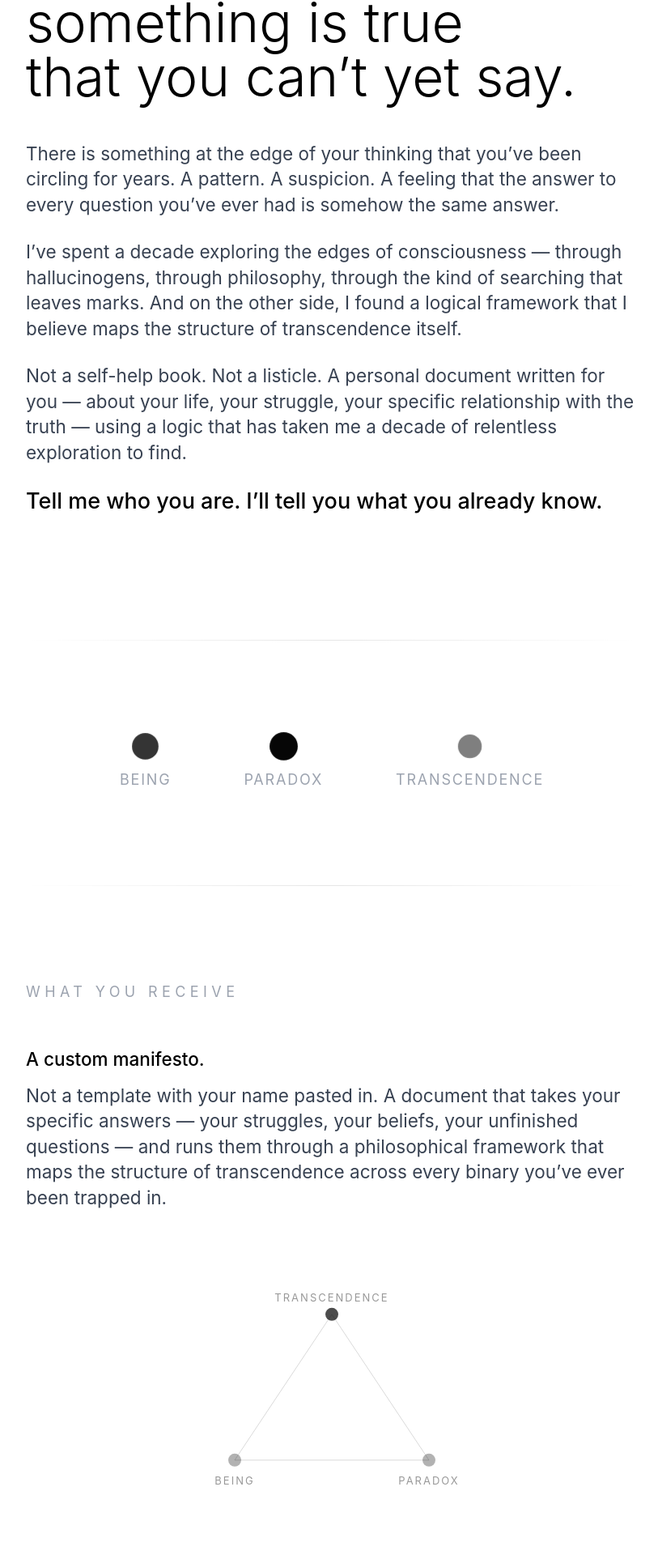
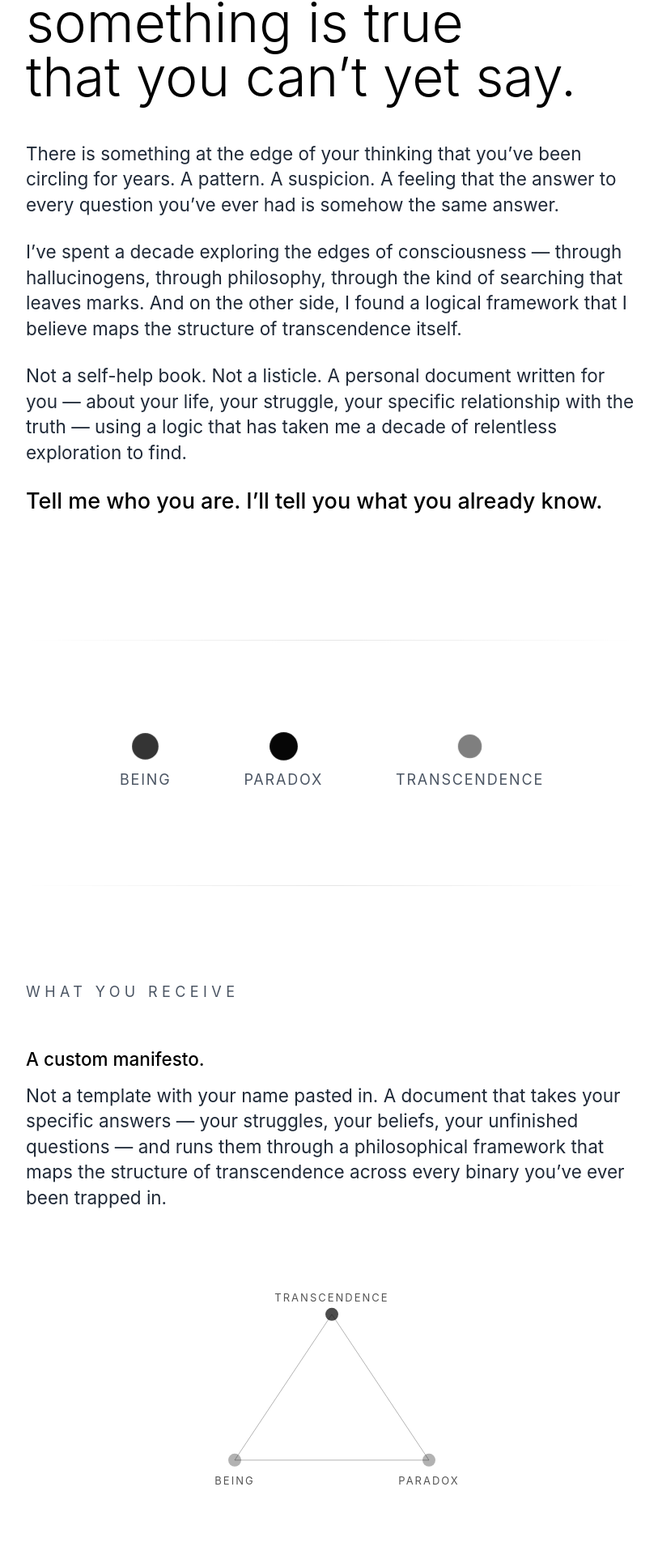
Before and after one commit to Daniel-Edmondson/eden-manifesto, a Next.js app: page / in a window 1280 px wide. Shown: the part 290-2210 px from the top of the page at 81% size, without its empty margins (230-1043 px from the left). Built offline with nearby package versions, Linux system fonts and the light colour scheme.

Commit message:
Darken all faded text

```diff
--- a/app/page.js
+++ b/app/page.js
@@ -8,15 +8,15 @@ function TriadDots({ className = '' }) {
     <div className={`flex items-center justify-center gap-12 md:gap-20 ${className}`}>
       <div className="flex flex-col items-center gap-3">
         <div className="w-5 h-5 md:w-6 md:h-6 rounded-full bg-black triad-dot-1" />
-        <span className="text-sm md:text-base tracking-widest uppercase text-gray-400">Being</span>
+        <span className="text-sm md:text-base tracking-widest uppercase text-gray-600">Being</span>
       </div>
       <div className="flex flex-col items-center gap-3">
         <div className="w-5 h-5 md:w-6 md:h-6 rounded-full bg-black triad-dot-2" />
-        <span className="text-sm md:text-base tracking-widest uppercase text-gray-400">Paradox</span>
+        <span className="text-sm md:text-base tracking-widest uppercase text-gray-600">Paradox</span>
       </div>
       <div className="flex flex-col items-center gap-3">
         <div className="w-5 h-5 md:w-6 md:h-6 rounded-full bg-black triad-dot-3" />
-        <span className="text-sm md:text-base tracking-widest uppercase text-gray-400">Transcendence</span>
+        <span className="text-sm md:text-base tracking-widest uppercase text-gray-600">Transcendence</span>
       </div>
     </div>
   );
@@ -61,7 +61,7 @@ export default function Home() {
       {/* Hero */}
       <section className="relative flex-1 flex items-center justify-center px-6 py-20 md:py-32">
         <div className="max-w-2xl relative z-10">
-          <p className="text-sm md:text-base tracking-[0.3em] uppercase text-gray-400 mb-10 animate-fade-in">
+          <p className="text-sm md:text-base tracking-[0.3em] uppercase text-gray-600 mb-10 animate-fade-in">
             The Eden Project
           </p>
 
@@ -71,7 +71,7 @@ export default function Home() {
             that you can&rsquo;t yet say.
           </h1>
 
-          <div className="space-y-6 text-xl md:text-xl text-gray-700 leading-relaxed animate-fade-in-delay-2">
+          <div className="space-y-6 text-xl md:text-xl text-gray-800 leading-relaxed animate-fade-in-delay-2">
             <p>
               There is something at the edge of your thinking that you&rsquo;ve
               been circling for years. A pattern. A suspicion. A feeling that
@@ -113,11 +113,11 @@ export default function Home() {
       {/* What You Get */}
       <section className="px-6 py-20 md:py-24">
         <div className="max-w-2xl mx-auto">
-          <h2 className="text-sm md:text-base tracking-[0.3em] uppercase text-gray-400 mb-12">
+          <h2 className="text-sm md:text-base tracking-[0.3em] uppercase text-gray-600 mb-12">
             What you receive
           </h2>
 
-          <div className="space-y-10 text-gray-700">
+          <div className="space-y-10 text-gray-800">
             <div>
               <p className="text-black text-lg md:text-xl font-medium mb-3">A custom manifesto.</p>
               <p className="text-lg md:text-xl leading-relaxed">
@@ -132,15 +132,15 @@ export default function Home() {
             {/* Triad diagram */}
             <div className="flex justify-center py-8 md:py-12">
               <svg width="320" height="270" viewBox="0 0 320 270" className="animate-float">
-                <line x1="160" y1="30" x2="40" y2="210" stroke="black" strokeWidth="1" opacity="0.15" />
-                <line x1="160" y1="30" x2="280" y2="210" stroke="black" strokeWidth="1" opacity="0.15" />
-                <line x1="40" y1="210" x2="280" y2="210" stroke="black" strokeWidth="1" opacity="0.15" />
+                <line x1="160" y1="30" x2="40" y2="210" stroke="black" strokeWidth="1" opacity="0.3" />
+                <line x1="160" y1="30" x2="280" y2="210" stroke="black" strokeWidth="1" opacity="0.3" />
+                <line x1="40" y1="210" x2="280" y2="210" stroke="black" strokeWidth="1" opacity="0.3" />
                 <circle cx="160" cy="30" r="8" fill="black" opacity="0.7" />
                 <circle cx="40" cy="210" r="8" fill="black" opacity="0.3" />
                 <circle cx="280" cy="210" r="8" fill="black" opacity="0.3" />
-                <text x="160" y="14" textAnchor="middle" fontSize="13" fill="#999" fontFamily="Inter, sans-serif" letterSpacing="2">TRANSCENDENCE</text>
-                <text x="40" y="240" textAnchor="middle" fontSize="13" fill="#999" fontFamily="Inter, sans-serif" letterSpacing="2">BEING</text>
-                <text x="280" y="240" textAnchor="middle" fontSize="13" fill="#999" fontFamily="Inter, sans-serif" letterSpacing="2">PARADOX</text>
+                <text x="160" y="14" textAnchor="middle" fontSize="13" fill="#555" fontFamily="Inter, sans-serif" letterSpacing="2">TRANSCENDENCE</text>
+                <text x="40" y="240" textAnchor="middle" fontSize="13" fill="#555" fontFamily="Inter, sans-serif" letterSpacing="2">BEING</text>
+                <text x="280" y="240" textAnchor="middle" fontSize="13" fill="#555" fontFamily="Inter, sans-serif" letterSpacing="2">PARADOX</text>
               </svg>
             </div>
 
@@ -172,11 +172,11 @@ export default function Home() {
       {/* About */}
       <section className="px-6 py-20 md:py-24">
         <div className="max-w-2xl mx-auto">
-          <h2 className="text-sm md:text-base tracking-[0.3em] uppercase text-gray-400 mb-12">
+          <h2 className="text-sm md:text-base tracking-[0.3em] uppercase text-gray-600 mb-12">
             Who writes this
           </h2>
 
-          <div className="space-y-6 text-lg md:text-xl text-gray-700 leading-relaxed">
+          <div className="space-y-6 text-lg md:text-xl text-gray-800 leading-relaxed">
             <p>
               My name is Daniel Edmondson. I&rsquo;m a writer, not a guru.
               I have an English degree, a decade of hallucinogenic
@@ -205,7 +205,7 @@ export default function Home() {
       {/* Pricing — at the bottom */}
       <section className="px-6 py-20 md:py-24">
         <div className="max-w-2xl mx-auto text-center">
-          <p className="text-base md:text-lg text-gray-500 mb-8">
+          <p className="text-base md:text-lg text-gray-700 mb-8">
             Choose what feels right. Every manifesto gets the same depth.
           </p>
 
@@ -251,7 +251,7 @@ export default function Home() {
             {loading ? 'Redirecting to checkout...' : 'Get Your Manifesto'}
           </button>
 
-          <p className="mt-5 text-sm text-gray-400">
+          <p className="mt-5 text-sm text-gray-500">
             Secure payment via Stripe. You&rsquo;ll answer a questionnaire after checkout.
           </p>
 
@@ -302,7 +302,7 @@ export default function Home() {
       {/* Footer */}
       <footer className="px-6 py-12">
         <div className="gradient-divider w-full max-w-2xl mx-auto mb-12" />
-        <div className="max-w-2xl mx-auto flex justify-between items-center text-xs text-gray-400">
+        <div className="max-w-2xl mx-auto flex justify-between items-center text-xs text-gray-500">
           <span>The Eden Project &copy; {new Date().getFullYear()}</span>
           <a href="mailto:danieledmondson45@gmail.com" className="hover:text-black transition-colors">
             Contact
```
